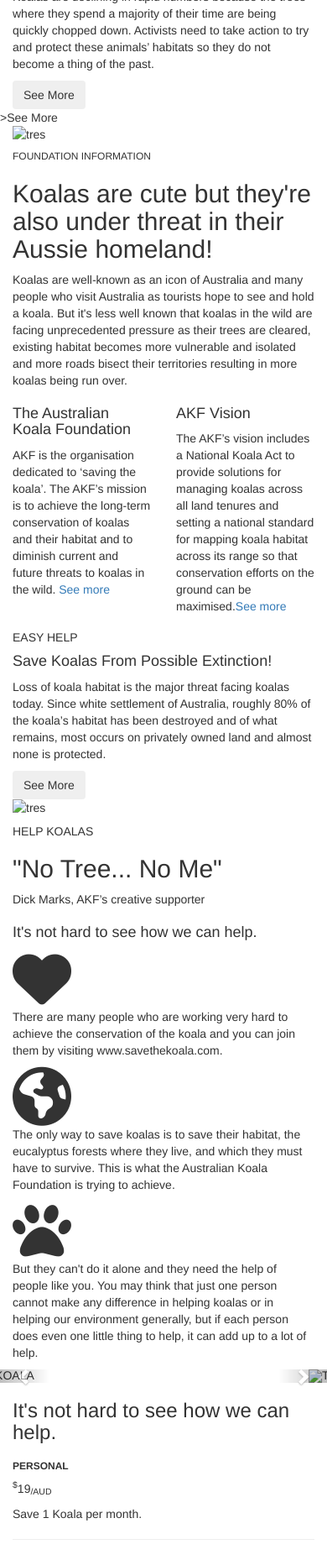
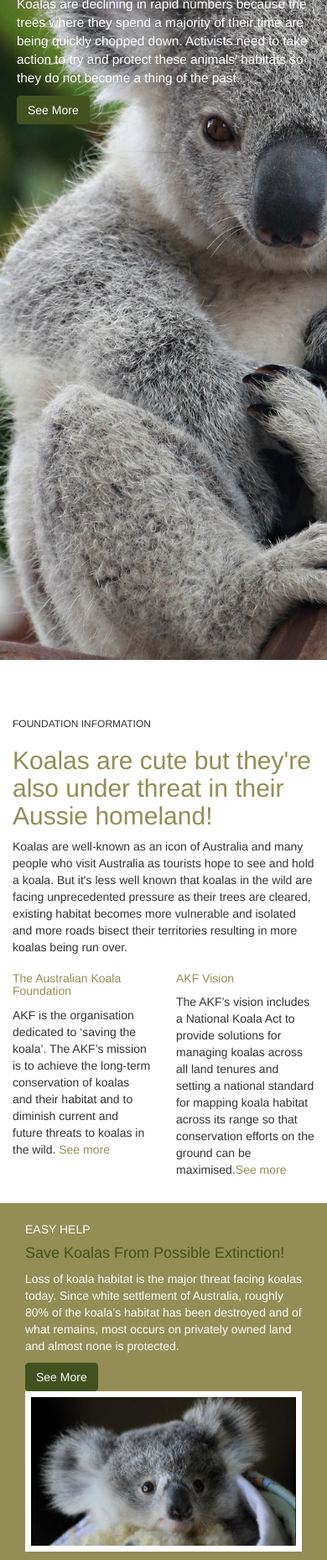
Before and after one commit to gabybravo/save-the-koala-vol2, a plain HTML site: page index.html in a window 390 px wide. Shown: the part 142-2000 px from the top of the page at 84% size. Drawn offline with nearby package versions, Linux system fonts and the light colour scheme; files that its build step writes are made by us from their sources.

Commit message:
Estilos CSS listos,

```diff
--- a/assets/css/media.css
+++ b/assets/css/media.css
@@ -0,0 +1,5 @@
+@media (min-width: 1px) and (max-width: 768px) {
+	.h-hide {
+		display: none;
+	}
+}
--- a/assets/css/style.css
+++ b/assets/css/style.css
@@ -0,0 +1,220 @@
+/* Header */
+header {
+	background-image: url(../img/portada.jpg);
+	height: 110vh;
+	background-size: cover;
+	background-repeat: no-repeat;
+	background-position: center;
+	padding-bottom: 10px;
+}
+
+.navbar-default {
+	background-color: transparent;
+    background: transparent;
+    border-color: transparent;
+}
+
+.navbar-default .navbar-brand,
+.navbar-default .navbar-nav>li>a {
+    color: #FFF;
+    text-shadow: 1px 1px 1px #000;
+}
+
+.navbar-default .navbar-brand:hover,
+.navbar-default .navbar-nav>li>a:hover {
+    color: #41521F;
+}
+
+.text-header-koala {
+	font-size: 1.1em;
+	color: #FFF;
+	padding-left: 20px;
+}
+
+.text-header-koala h3 {
+	font-size: 2em;
+}
+
+.btn-see-more,
+.btn-donate {
+    color: #fff;
+    background-color: #41521F;
+    border-color: #41521F;
+}
+
+/* Foundation */
+
+.text-section-foundation {
+	padding-top: 10%;
+}
+
+.section-foundation {
+	padding-bottom: 5%;
+	padding-top: 5%;
+}
+
+.text-section-foundation {
+	font-size: 1em;
+}
+
+.text-section-foundation h4 {
+	font-size: 1em;
+	color: #7F7F7F;
+}
+
+.text-section-foundation h2,
+.text-section-foundation h4,
+.text-section-foundation p a {
+	color: #948D55;
+}
+
+/* Easy Help */
+
+.easy-help {
+	margin: 4% 0;
+}
+
+.section-easy-help {
+	background-color: #948D55;
+}
+
+.text-easy-help {
+	color: white;
+}
+
+.text-easy-help h4 {
+	color: #41521F;
+}
+
+.img-cosita {
+	border: 7px solid white;
+}
+
+/* No Tree */
+
+.section-no-tree {
+	background-image: url(../img/all.jpg);
+	height: 100vh;
+	background-size: cover;
+	background-repeat: no-repeat;
+	background-position: center;
+}
+
+.text-no-tree {
+	color: #FFF;
+	padding-top: 5%;
+	text-shadow: 1px 1px 1px #000;
+}
+
+/* Can Help */
+
+.can-help {
+	padding-top: 5%;
+	text-align: center;
+}
+
+.can-help-texto {
+	padding-bottom: 3%;
+	text-align: center;
+}
+
+.can-help h4 {
+	color: #978F56;
+}
+
+.can-help-texto i {
+	color: #978F56;
+	padding-bottom: 3%;
+	padding-right: 10px;
+	padding-left: 10px;
+}
+
+.text-can-help {
+	padding-bottom: 10%;
+	padding-left: 1%;
+	font-size: 1.1em;
+}
+
+/* Donate */
+
+.section-donate {
+	background-color: #948D55;
+	padding: 50px 0;
+}
+
+.text-donate {
+	text-align: center;
+	color: #41521F;
+	font-size: 2em;
+	padding-bottom: 2%;
+}
+
+.donate-dolar {
+	padding: 0 5%;
+	text-align: center;
+}
+
+.pay {
+	color: white;
+	font-size: 6em;
+	font-weight: 400;
+}
+
+sup {
+	font-size: 0.2em;
+    top: -3em;
+}
+
+sub {
+    bottom: -.25em;
+	font-size: 0.2em;
+}
+
+/* Footer */
+
+.section-footer {
+	background-color: #324117;
+	padding: 50px 0;
+}
+
+.text-footer {
+	color: white;
+}
+
+.text-footer h6,
+.text-footer a {
+	color: #948D55;
+	text-decoration: none;
+}
+
+.link-footer li {
+	list-style:none;
+	padding-left: 30px;
+}
+
+.link-footer a {
+	color: #948D55;
+}
+
+.links {
+	margin-top: 15px;
+	padding-left: 0px;
+}
+
+/* Modal Donate */
+
+.donation {
+	text-align: center;
+}
+
+.collapse {
+	padding-top: 20px;
+}
+
+.well {
+	padding: 10px;
+	color: white;
+	background-color: #334215;
+	border: none;
+	font-size: 0.9em;
+}
--- a/index.html
+++ b/index.html
@@ -5,8 +5,8 @@
 	<title>SAVE THE KOALA</title>
 	<meta name="viewport" content="width=device-width, initial-scale=1">
 	<link rel="stylesheet" href="https://maxcdn.bootstrapcdn.com/bootstrap/3.3.7/css/bootstrap.min.css" integrity="sha384-BVYiiSIFeK1dGmJRAkycuHAHRg32OmUcww7on3RYdg4Va+PmSTsz/K68vbdEjh4u" crossorigin="anonymous">
-	<link rel="stylesheet" href="css/style.css">
-	<link rel="stylesheet" href="css/media.css">
+	<link rel="stylesheet" href="assets/css/style.css">
+	<link rel="stylesheet" href="assets/css/media.css">
 </head>
 <body>
 
@@ -38,7 +38,6 @@
 					<h3>Save The Koala</h3>
 					<p>Koalas are declining in rapid numbers because the trees where they spend a majority of their time are being quickly chopped down. Activists need to take action to try and protect these animals’ habitats so they do not become a thing of the past.</p>
 					<button type="button" class="btn btn-see-more" data-toggle="tooltip" data-placement="bottom" title="Hola, soy un botón">See More</button>
-				</div>>See More</button>
 				</div>
 			</div>
 		</div>
@@ -49,7 +48,7 @@
 		<div class="section-foundation container">
 			<div class="row">
 				<div class="col-lg-6 col-md-6 col-sm-6 col-xs-12">
-					<img src="img/tres.jpg" alt="tres" class="img-responsive h-hide">
+					<img src="assets/img/tres.jpg" alt="tres" class="img-responsive h-hide">
 				</div>
 				<div class="text-section-foundation col-lg-6 col-md-6 col-sm-12 col-xs-12">
 					<h6>FOUNDATION INFORMATION</h6>
@@ -95,7 +94,7 @@
 					</div>
 				</div>
 				<div class="col-lg-6 col-md-6 col-sm-12 col-xs-12">
-					<img src="img/cosita.jpg" alt="tres" class="img-responsive img-cosita">
+					<img src="assets/img/cosita.jpg" alt="tres" class="img-responsive img-cosita">
 				</div>
 			</div>
 		</div>
@@ -151,13 +150,13 @@
 				  <!-- Wrapper for slides -->
 				  	<div class="carousel-inner" role="listbox">
 				   		<div class="item active">
-				    		<img src="img/portada.jpg" alt="KOALA">
+				    		<img src="assets/img/portada.jpg" alt="KOALA">
 				    		<div class="carousel-caption">
 				        	<h1>KOALA</h1>
 				    	</div>
 				    </div>
 				    <div class="item">
-					    <img src="img/all.jpg" alt="Todos">
+					    <img src="assets/img/all.jpg" alt="Todos">
 					    <div class="carousel-caption">
 					    	<h1>TODOS LOS KOALAS</h1>
 					    </div>
@@ -299,6 +298,6 @@
 <script src="https://ajax.googleapis.com/ajax/libs/jquery/3.2.1/jquery.min.js"></script>
 <script src="https://maxcdn.bootstrapcdn.com/bootstrap/3.3.7/js/bootstrap.min.js" integrity="sha384-Tc5IQib027qvyjSMfHjOMaLkfuWVxZxUPnCJA7l2mCWNIpG9mGCD8wGNIcPD7Txa" crossorigin="anonymous"></script>
 <script src="https://use.fontawesome.com/4154d90246.js"></script>
-<script src="js/main.js"></script>
+<script src="assets/js/main.js"></script>
 </body>
 </html>
```
